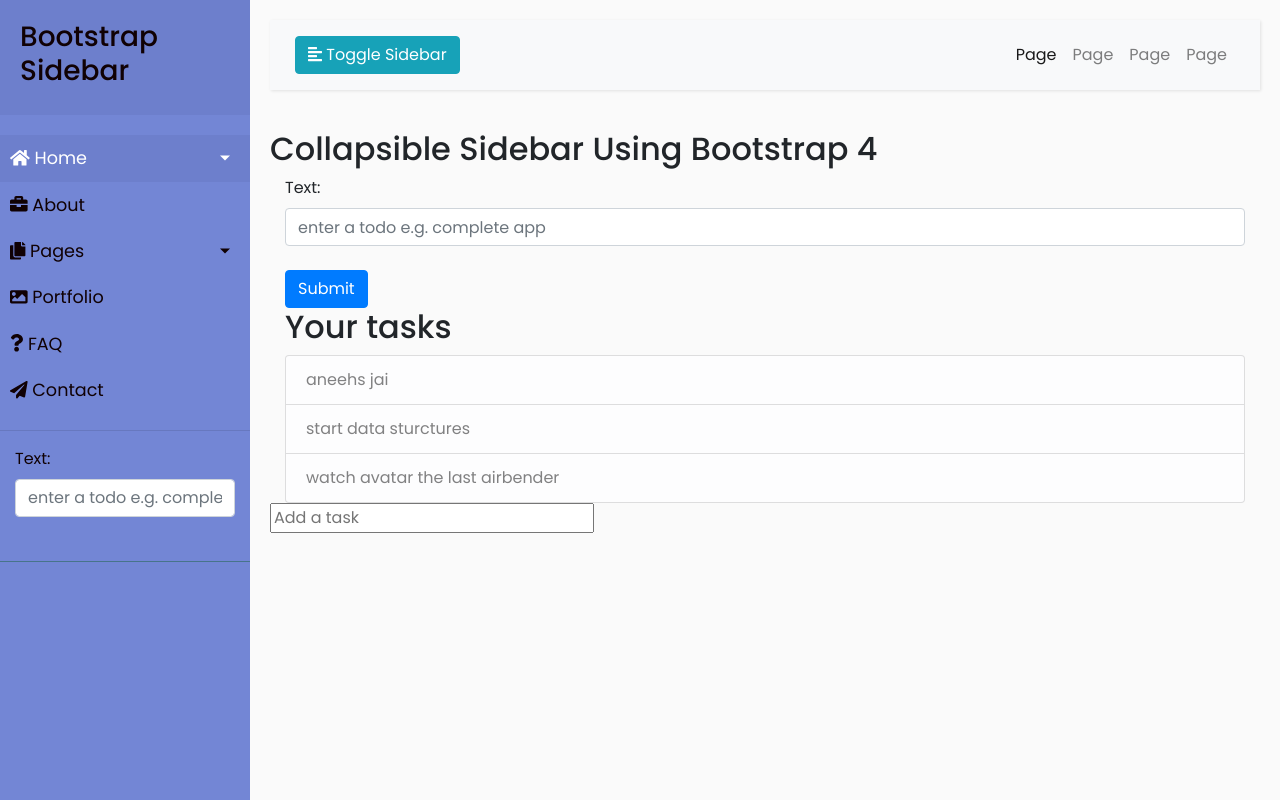
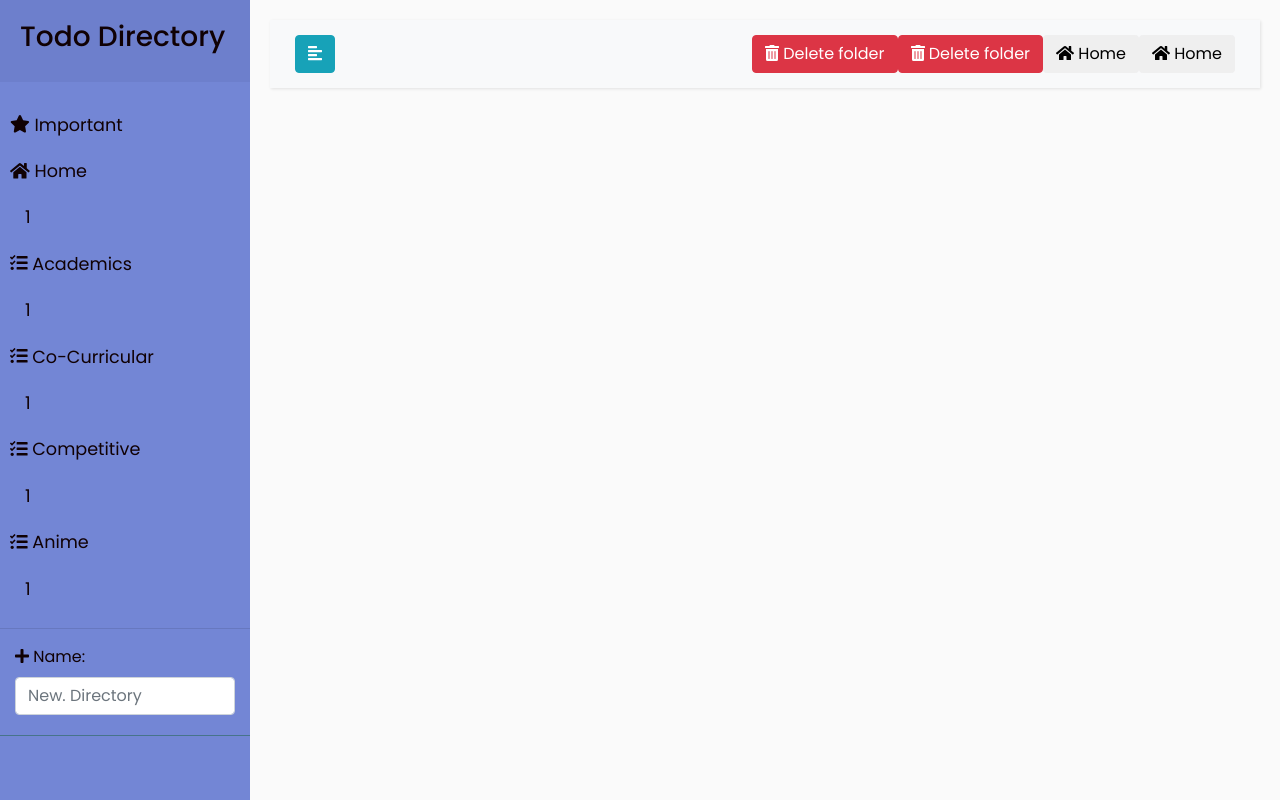
Before and after one commit to Aneesh540/Progressor, a Django app: page / in a window 1280 px wide. Run offline with Django 3.2, Linux system fonts and the light colour scheme; data comes from the database, SQL or seed files in the repository; both versions use the stored data as it was after the commit; some libraries are stand-ins or nearby versions.

Commit message:
35% app complete

```diff
--- /dev/null
+++ b/progressor/todo/forms.py
@@ -0,0 +1,29 @@
+from django import forms
+from .models import Directory,Todoentry,Details
+
+class AddTodoentry(forms.Form):
+    attrs = {'class': 'form-control',
+             'placeholder': 'new todo entry ',
+             'rows': '3',
+             'type': 'text', }
+    input_text = forms.CharField(max_length=100,
+                                 widget=forms.TextInput(attrs=attrs),
+                                 label='')
+
+class NewDirectoryForm(forms.ModelForm):
+    class Meta:
+        attrs = {'class': 'form-control',
+                 'placeholder': 'New. Directory',
+                 'rows': '3',
+                 'type': 'text', }
+
+        model = Directory
+        fields = ['name']
+        widgets = {
+            'name': forms.TextInput(attrs=attrs)
+        }
+
+class AddTodo(forms.ModelForm):
+    class Meta:
+        model = Todoentry
+        fields = ["entry"]
--- a/progressor/todo/static/todo/style4.css
+++ b/progressor/todo/static/todo/style4.css
@@ -7,6 +7,8 @@
     font-family: 'Poppins', sans-serif;
     background: #fafafa;
 }
+
+
 
 p {
     font-family: 'Poppins', sans-serif;
@@ -23,6 +25,8 @@
     text-decoration: none;
     transition: all 0.3s;
 }
+
+/* Style buttons */
 
 .navbar {
     padding: 15px 10px;
--- a/progressor/todo/templates/todo/base.html
+++ b/progressor/todo/templates/todo/base.html
@@ -26,82 +26,48 @@
         <!-- Sidebar  -->
         <nav id="sidebar">
             <div class="sidebar-header">
-                <h3>Bootstrap Sidebar</h3>
-                <strong>BS</strong>
+                <h3>Todo Directory</h3>
+                <strong>Todo</strong>
             </div>
 
             <ul class="list-unstyled components">
-                <li class="active">
-                    <a href="#homeSubmenu" data-toggle="collapse" aria-expanded="false" class="dropdown-toggle">
-                        <i class="fas fa-home"></i>
-                        Home
-                    </a>
-                    <ul class="collapse list-unstyled" id="homeSubmenu">
-                        <li>
-                            <a href="#">Home 1</a>
-                        </li>
-                        <li>
-                            <a href="#">Home 2</a>
-                        </li>
-                        <li>
-                            <a href="#">Home 3</a>
-                        </li>
-                    </ul>
-                </li>
                 <li>
                     <a href="#">
-                        <i class="fas fa-briefcase"></i>
-                        About
-                    </a>
-                    <a href="#pageSubmenu" data-toggle="collapse" aria-expanded="false" class="dropdown-toggle">
-                        <i class="fas fa-copy"></i>
-                        Pages
-                    </a>
-                    <ul class="collapse list-unstyled" id="pageSubmenu">
-                        <li>
-                            <a href="#">Page 1</a>
-                        </li>
-                        <li>
-                            <a href="#">Page 2</a>
-                        </li>
-                        <li>
-                            <a href="#">Page 3</a>
-                        </li>
-                    </ul>
-                </li>
-                <li>
-                    <a href="#">
-                        <i class="fas fa-image"></i>
-                        Portfolio
+                        <i class="fas fa-star"></i>
+                        Important
                     </a>
                 </li>
-                <li>
-                    <a href="#">
-                        <i class="fas fa-question"></i>
-                        FAQ
-                    </a>
-                </li>
-                <li>
-                    <a href="#">
-                        <i class="fas fa-paper-plane"></i>
-                        Contact
-                    </a>
-                </li>
+                {% for items in directory %}
+                    <li>
+                        <a href="{% url 'directory_content'  dir_id=items.id %}">
 
+                            {% if items.necessary %}
+                                <i class="fas fa-home"></i>
+                            {% else %}
+                                <i class="fas fa-tasks"></i>
+                            {% endif %}
+
+                            {{ items.name }}
+                            <div class="container"
+                            <span class="badge badge-danger badge-pill">1</span>
+
+                        </a>
+
+                    </li>
+                {% endfor %}
                 <hr>
+
                 <li>
                     <div class="container">
-                    <form method="post" action="/add/">
-                            <input type="hidden" name="csrfmiddlewaretoken" value="gkMK3E6F0sDmIoeQ49kRCAByVKkmmu2qkJwc4FDa9N45OcHKHLmxDwRD7yk5ONuF">
-                            <label for="id_text">Text:</label><input type="text" name="text" class="form-control" placeholder="enter a todo e.g. complete app " rows="3" maxlength="50" required="" id="id_text">
-                            <br>
-
-                    </form>
-                </div>
+                        <form method="post" action="{% url 'add_directory' %}">
+                            {% csrf_token %}
+                            <i class="fas fa-plus"></i>
+                            {{ new_dir_form }}
+                        </form>
+                    </div>
                 </li>
 
             </ul>
-
 
         </nav>
 
@@ -113,8 +79,8 @@
 
                     <button type="button" id="sidebarCollapse" class="btn btn-info">
                         <i class="fas fa-align-left"></i>
-                        <span>Toggle Sidebar</span>
                     </button>
+
                     <button class="btn btn-dark d-inline-block d-lg-none ml-auto" type="button" data-toggle="collapse" data-target="#navbarSupportedContent" aria-controls="navbarSupportedContent" aria-expanded="false" aria-label="Toggle navigation">
                         <i class="fas fa-align-justify"></i>
                     </button>
@@ -122,66 +88,49 @@
                     <div class="collapse navbar-collapse" id="navbarSupportedContent">
                         <ul class="nav navbar-nav ml-auto">
                             <li class="nav-item active">
-                                <a class="nav-link" href="#">Page</a>
+                                <button type="button" class="btn btn-danger" title="Delete folder">
+                                    <span class="fas fa-trash-alt"></span>
+                                    Delete folder
+                                </button>
                             </li>
-                            <li class="nav-item">
-                                <a class="nav-link" href="#">Page</a>
+
+
+                            <li class="nav-item active">
+                                <button type="button" class="btn btn-danger" title="Delete folder">
+                                    <span class="fas fa-trash-alt"></span>
+                                    Delete folder
+                                </button>
                             </li>
-                            <li class="nav-item">
-                                <a class="nav-link" href="#">Page</a>
+
+
+                            <li class="nav-item active">
+                                <button class="btn"><i class="fa fa-home"></i> Home</button>
                             </li>
-                            <li class="nav-item">
-                                <a class="nav-link" href="#">Page</a>
+                            <li class="nav-item active">
+                                <button class="btn"><i class="fa fa-home"></i> Home</button>
                             </li>
+
+
+
+
+
+
+
+
+
+
                         </ul>
                     </div>
                 </div>
             </nav>
 
-            <h2>Collapsible Sidebar Using Bootstrap 4</h2>
-            <div class="container ">
-                    <form method="post" action="/add/">
-                            <input type="hidden" name="csrfmiddlewaretoken" value="gkMK3E6F0sDmIoeQ49kRCAByVKkmmu2qkJwc4FDa9N45OcHKHLmxDwRD7yk5ONuF">
-                            <label for="id_text">Text:</label><input type="text" name="text" class="form-control" placeholder="enter a todo e.g. complete app " rows="3" maxlength="50" required="" id="id_text">
-                            <br>
-                            <button type="submit" class="btn btn-primary">Submit</button>
-                    </form>
-                    </div>
-
-                    <div class="container ">
-                            <h2 class="h2">Your tasks</h2>
-                            <ul class="list-group">
+            {% block directory_todo_entry %}
+            {% endblock %}
 
 
 
-                                        <a href="/change_completed/33/" class="list-group-item list-group-item-action list-group-item-light">
-                                            aneehs jai
-                                        </a>
+        </div>
 
-
-
-
-
-                                        <a href="/change_completed/32/" class="list-group-item list-group-item-action list-group-item-light">
-                                            start data sturctures
-                                        </a>
-
-
-
-
-
-                                        <a href="/change_completed/31/" class="list-group-item list-group-item-action list-group-item-light">
-                                            watch avatar the last airbender
-                                        </a>
-
-
-
-                            </ul>
-
-                            </div>
-
-                            <input id="baseAddInput" class="baseAdd-input chromeless" type="text" maxlength="255" aria-labelledby="baseAddInput" placeholder="Add a task" value="">
-        </div>
     </div>
 
     <!-- jQuery CDN - Slim version (=without AJAX) -->
--- /dev/null
+++ b/progressor/todo/templates/todo/test.html
@@ -0,0 +1 @@
+{% extends 'todo/base.html' %}
--- a/progressor/todo/urls.py
+++ b/progressor/todo/urls.py
@@ -3,7 +3,8 @@
 
 urlpatterns = [
 
-    path('',views.home,name="home")
-
+    path('',views.home,name="home"),
+    path('add_directory/',views.add_directory,name="add_directory"),
+    path('directory/<int:dir_id>',views.directory_content,name="directory_content"),
 
 ]
--- a/progressor/todo/views.py
+++ b/progressor/todo/views.py
@@ -1,5 +1,53 @@
-from django.shortcuts import render
+from django.shortcuts import render, redirect
+from django.http import HttpResponse
+from django.views.decorators.http import require_POST
+from . import models
+from . import forms
 
 def home(request):
+    new_dir_form = forms.NewDirectoryForm()
+    directory = models.Directory.objects.all()
+    context = {'directory': directory,'new_dir_form':new_dir_form}
 
-    return render(request,'todo/base.html')
+    return render(request,'todo/base.html',context=context)
+
+@require_POST
+def add_directory(request):
+    new_from = forms.NewDirectoryForm(request.POST)
+
+    if new_from.is_valid():
+        new_from.save()
+
+    return redirect('home')
+
+
+
+
+
+def directory_content(request,dir_id):
+
+    directory = models.Directory.objects.get(pk=dir_id)
+
+    directory_todos = directory.todoentry_set.all()
+    directory_base = models.Directory.objects.all()
+
+    new_dir_form = forms.NewDirectoryForm()
+    add_todo_entry = forms.AddTodoentry()
+
+    context = {'directory_todos':directory_todos,
+           'pwd': directory,
+           'directory': directory_base,
+           'new_dir_form':new_dir_form,
+           'add_todo_entry': add_todo_entry}
+
+    if request.method == "POST":
+        print("febwvbwvwbvwvbvbwvb")
+        new_todo = forms.AddTodoentry(request.POST)
+
+        if new_todo.is_valid():
+            entry = new_todo.cleaned_data["input_text"]
+
+            directory.todoentry_set.create(entry=entry) # no need to call save
+
+
+    return render(request,'todo/directory_content.html',context=context)
```
Also changed, not shown: progressor/todo/templates/todo/directory_content.html (added, +14 -0 lines), progressor/todo/templates/todo/home.html (+70 -0 lines), progressor/db.sqlite3.
